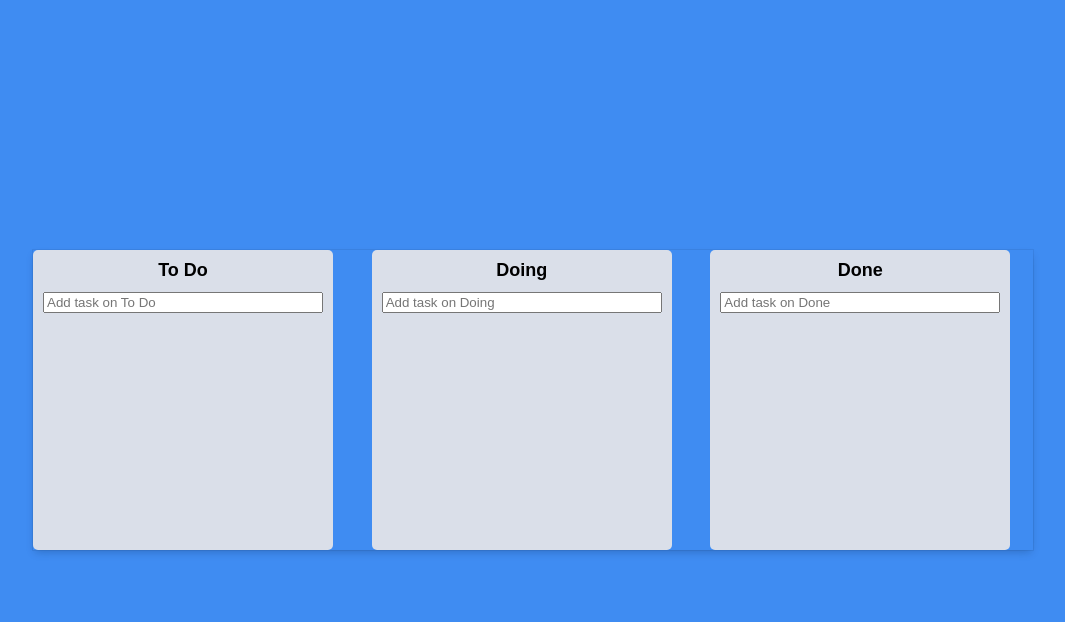
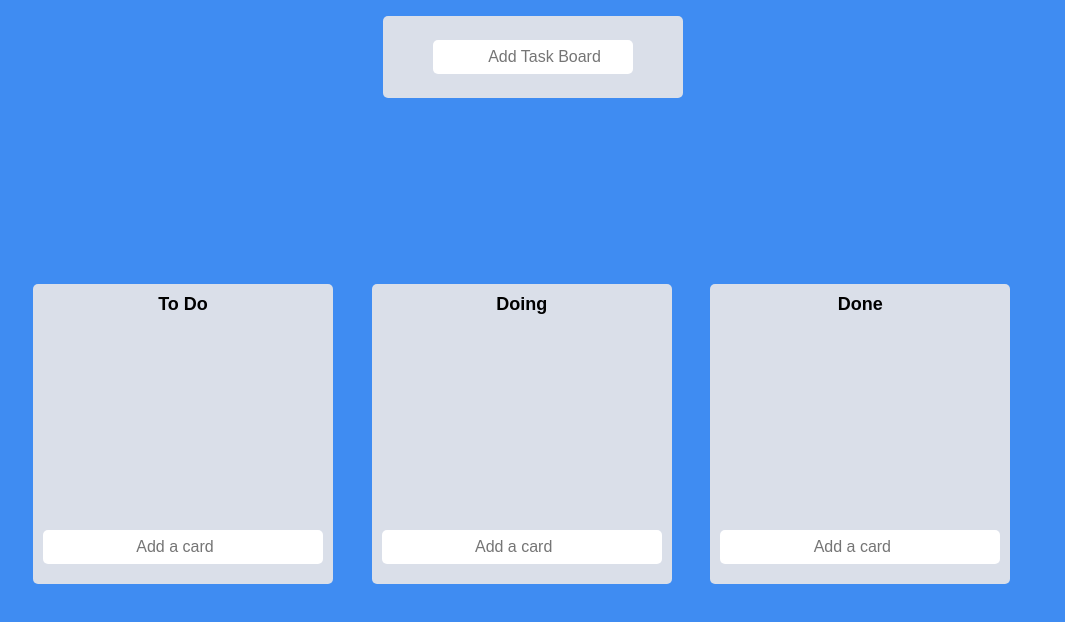
Before and after one commit to Typonote/TrelloClone, a React (Create React App) app: page / in a window 1280 px wide. Shown: the top 622 px of the page, without its empty margins (107-1172 px from the left). Built offline with nearby package versions, Linux system fonts and the light colour scheme.

Commit message:
#12 code challenge

```diff
--- a/src/App.tsx
+++ b/src/App.tsx
@@ -2,6 +2,7 @@ import { DragDropContext, DropResult } from "react-beautiful-dnd";
 import { useRecoilState } from "recoil";
 import styled from "styled-components";
 import { toDoState } from "./atoms";
+import AddBoards from "./Components/AddBoards";
 import Board from "./Components/Board";
 
 const Wrapper = styled.div`
@@ -11,7 +12,7 @@ const Wrapper = styled.div`
   margin: 0 auto;
   justify-content: center;
   align-items: center;
-  height: 100vh;
+  height: 80vh;
 `;
 
 const Boards = styled.div`
@@ -19,8 +20,6 @@ const Boards = styled.div`
   width: 100%;
   gap: 1rem;
   grid-template-columns: repeat(3, 1fr);
-  box-shadow: rgba(9, 30, 66, 0.25) 0px 4px 8px -2px,
-    rgba(9, 30, 66, 0.08) 0px 0px 0px 1px;
 `;
 
 function App() {
@@ -62,6 +61,7 @@ function App() {
 
   return (
     <DragDropContext onDragEnd={onDragEnd}>
+      <AddBoards />
       <Wrapper>
         <Boards>
           {Object.keys(toDos).map((boardId) => (
--- /dev/null
+++ b/src/Components/AddBoards.tsx
@@ -0,0 +1,81 @@
+import React, { useEffect } from "react";
+import { useForm } from "react-hook-form";
+import { useRecoilState } from "recoil";
+import styled from "styled-components";
+import { toDoState } from "../atoms";
+import { saveTodos } from "../localStorage";
+
+const Container = styled.div`
+  position: relative;
+`;
+const Wrapper = styled.div`
+  width: 300px;
+  background-color: ${(props) => props.theme.boardColor};
+  border-radius: 5px;
+  margin: 1rem auto;
+  padding: 0.5rem;
+`;
+
+const AddForm = styled.form`
+  width: 200px;
+  margin: 1rem auto;
+  border-radius: 5px;
+  background-color: ${(props) => props.theme.cardColor};
+
+  input {
+    color: #5d5d5d;
+    font-size: 1rem;
+    background-color: transparent;
+    padding: 0.5rem;
+    border: none;
+    margin-right: 1rem;
+
+    &:focus {
+      outline: none;
+    }
+    ::-webkit-input-placeholder {
+      text-align: center;
+    }
+  }
+`;
+
+interface AddBoardInterface {
+  category: string;
+}
+
+const AddBoards = () => {
+  const [toDos, setToDos] = useRecoilState(toDoState);
+  const { register, setValue, handleSubmit } = useForm<AddBoardInterface>();
+  const onVaild = ({ category }: AddBoardInterface) => {
+    if (category === "") {
+      return;
+    }
+    setToDos((allBoard) => {
+      return {
+        [category]: [],
+        ...allBoard,
+      };
+    });
+    setValue("category", "");
+  };
+
+  useEffect(() => {
+    saveTodos(toDos);
+  }, [toDos]);
+
+  return (
+    <Container>
+      <Wrapper>
+        <AddForm onSubmit={handleSubmit(onVaild)}>
+          <input
+            {...register("category", { required: true })}
+            type="text"
+            placeholder="Add Task Board"
+          />
+        </AddForm>
+      </Wrapper>
+    </Container>
+  );
+};
+
+export default AddBoards;
--- a/src/Components/Board.tsx
+++ b/src/Components/Board.tsx
@@ -39,8 +39,28 @@ const Area = styled.div<AreaInterface>`
 
 const Form = styled.form`
   width: 100%;
+  display: flex;
+  justify-content: center;
+  align-content: center;
+  align-items: center;
+  text-align: center;
+  border-radius: 5px;
+  background-color: ${(props) => props.theme.cardColor};
+
   input {
-    width: 100%;
+    color: #5d5d5d;
+    font-size: 1rem;
+    background-color: transparent;
+    padding: 0.5rem;
+    border: none;
+    margin-right: 1rem;
+
+    &:focus {
+      outline: none;
+    }
+    ::-webkit-input-placeholder {
+      text-align: center;
+    }
   }
 `;
 
@@ -69,7 +89,7 @@ const Board = ({ toDos, boardId }: BoardInterface) => {
     setToDos((allBoards) => {
       return {
         ...allBoards,
-        [boardId]: [newToDo, ...allBoards[boardId]],
+        [boardId]: [...allBoards[boardId], newToDo],
       };
     });
     setValue("toDo", "");
@@ -78,13 +98,7 @@ const Board = ({ toDos, boardId }: BoardInterface) => {
   return (
     <Wrapper>
       <Title>{boardId}</Title>
-      <Form onSubmit={handleSubmit(onValid)}>
-        <input
-          {...register("toDo", { required: true })}
-          type="text"
-          placeholder={`Add task on ${boardId}`}
-        />
-      </Form>
+
       <Droppable droppableId={boardId}>
         {(magic, snapshot) => (
           <Area
@@ -105,6 +119,13 @@ const Board = ({ toDos, boardId }: BoardInterface) => {
           </Area>
         )}
       </Droppable>
+      <Form onSubmit={handleSubmit(onValid)}>
+        <input
+          {...register("toDo", { required: true })}
+          type="text"
+          placeholder="Add a card"
+        />
+      </Form>
     </Wrapper>
   );
 };
--- a/src/Components/DragableCard.tsx
+++ b/src/Components/DragableCard.tsx
@@ -2,7 +2,19 @@ import React from "react";
 import { Draggable } from "react-beautiful-dnd";
 import styled from "styled-components";
 
+import { faTrashAlt } from "@fortawesome/free-solid-svg-icons";
+import { library } from "@fortawesome/fontawesome-svg-core";
+import { FontAwesomeIcon } from "@fortawesome/react-fontawesome";
+import { useRecoilState, useSetRecoilState } from "recoil";
+import { toDoState } from "../atoms";
+
+library.add(faTrashAlt);
+
 const Card = styled.div<{ isDragging: boolean }>`
+  display: flex;
+  justify-content: space-between;
+  align-content: center;
+  align-items: center;
   border-radius: 5px;
   margin-bottom: 5px;
   padding: 10px;
@@ -13,6 +25,22 @@ const Card = styled.div<{ isDragging: boolean }>`
   font-weight: 400;
 `;
 
+const TrashBtn = styled.button`
+  padding: 0.5rem;
+  border-radius: 0.5rem;
+  border: none;
+  font-weight: 700;
+  cursor: pointer;
+  background-color: transparent;
+  border: 3px solid #e84118;
+  color: #e84118;
+
+  &:hover {
+    color: white;
+    background-color: #e84118;
+  }
+`;
+
 interface DragableCardInterface {
   toDoId: number;
   toDoText: string;
@@ -20,6 +48,20 @@ interface DragableCardInterface {
 }
 
 function DragableCard({ toDoId, toDoText, index }: DragableCardInterface) {
+  const setToDos = useSetRecoilState(toDoState);
+
+  const onClickDeleteHandler = (event: React.MouseEvent<HTMLButtonElement>) => {
+    console.log(toDoId, toDoText, index);
+    setToDos((allTodos) => {
+      console.log("allTodos", allTodos);
+      console.log("allTodos", allTodos[0]);
+      return {
+        ...allTodos,
+        // [boardId]: [...allBoards[boardId], newToDo],
+      };
+    });
+  };
+
   return (
     <Draggable draggableId={toDoId + ""} index={index}>
       {(magic, snapshot) => (
@@ -30,6 +72,9 @@ function DragableCard({ toDoId, toDoText, index }: DragableCardInterface) {
           {...magic.draggableProps}
         >
           {toDoText}
+          <TrashBtn onClick={onClickDeleteHandler}>
+            <FontAwesomeIcon icon={faTrashAlt} />
+          </TrashBtn>
         </Card>
       )}
     </Draggable>
--- a/src/atoms.tsx
+++ b/src/atoms.tsx
@@ -1,19 +1,22 @@
 import { atom } from "recoil";
+import { loadedTodos } from "./localStorage";
 
 export interface TodoInterface {
   id: number;
   text: string;
 }
 
-interface ToDoStateInterface {
+export interface ToDoStateInterface {
   [key: string]: TodoInterface[];
 }
 
 export const toDoState = atom<ToDoStateInterface>({
   key: "toDo",
-  default: {
-    "To Do": [],
-    Doing: [],
-    Done: [],
-  },
+  default: loadedTodos()
+    ? loadedTodos()
+    : {
+        "To Do": [],
+        Doing: [],
+        Done: [],
+      },
 });
--- /dev/null
+++ b/src/localStorage.ts
@@ -0,0 +1,12 @@
+import { ToDoStateInterface } from "./atoms";
+
+export const loadedTodos = () => {
+  const localState = localStorage.getItem("state");
+  if (localState !== null) {
+    return JSON.parse(localState);
+  }
+};
+
+export const saveTodos = (todo: ToDoStateInterface) => {
+  localStorage.setItem("state", JSON.stringify(todo));
+};
```
